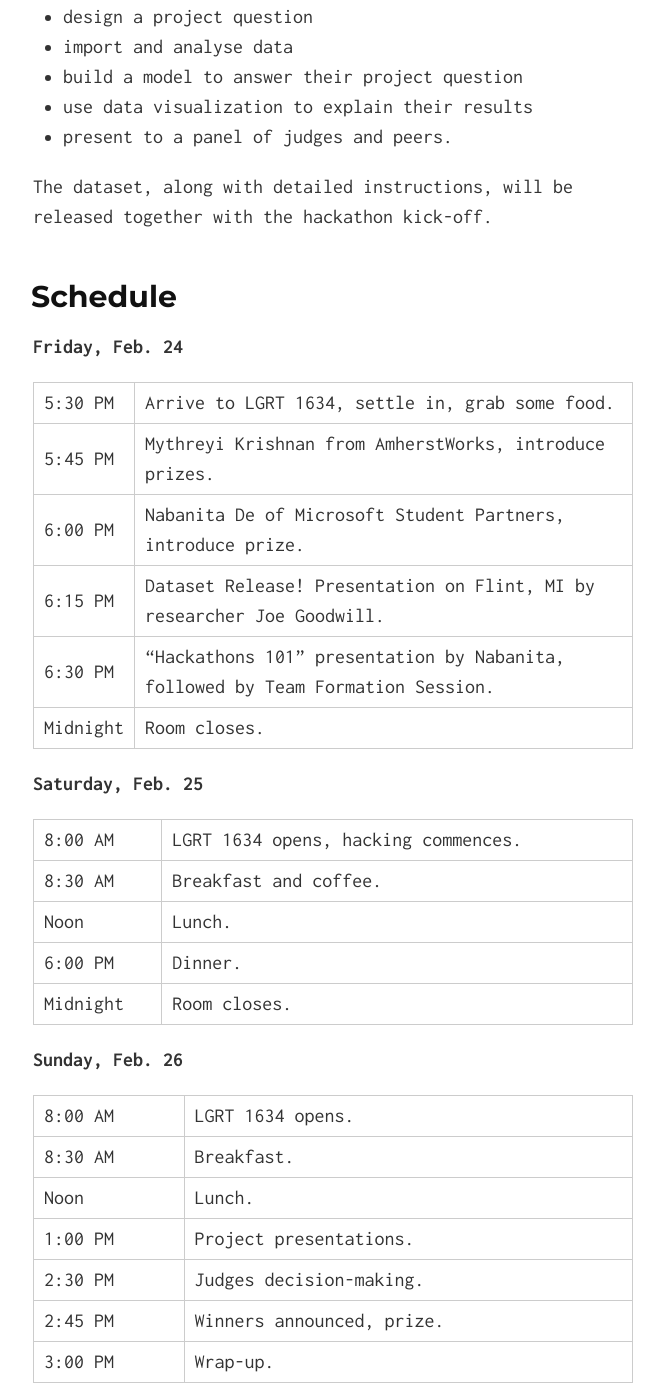
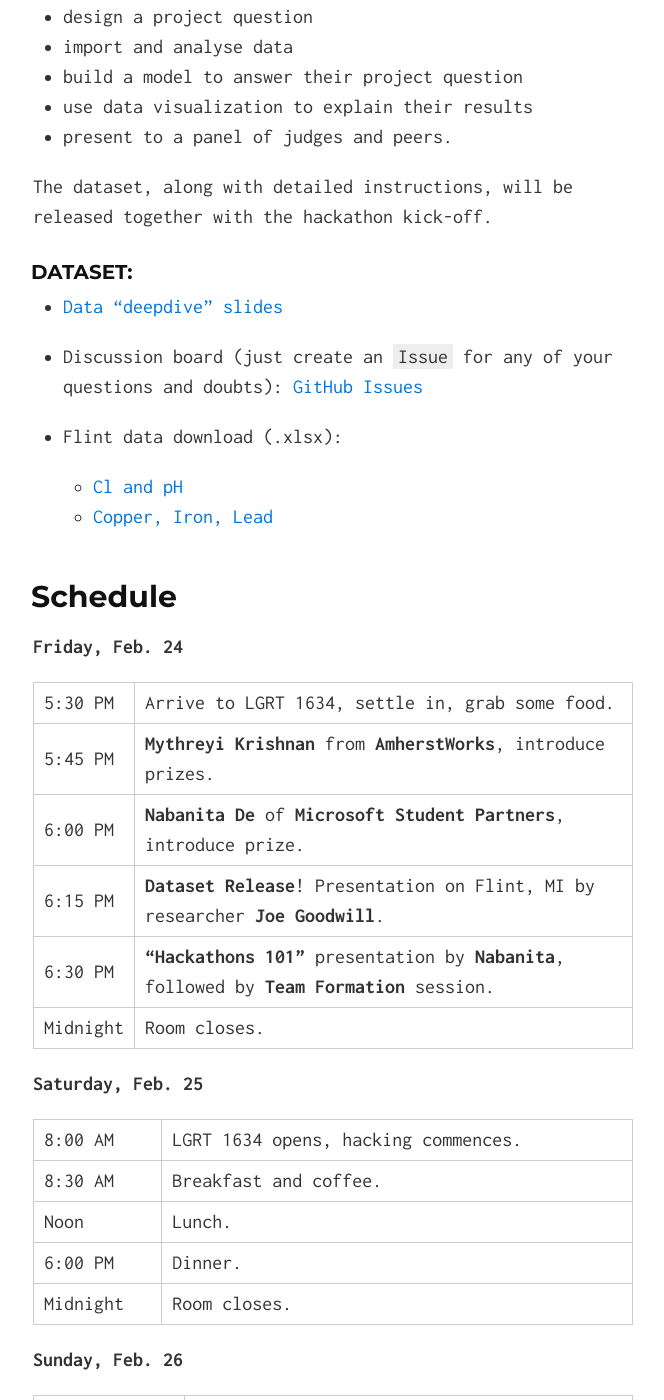
Before and after one commit to gridclub/Hack2O, a Jekyll site: the page built from index.md, in a window 1280 px wide and 1400 px high, scrolled down 2049 px. Shown: the whole window, without its empty margins (307-971 px from the left). Built offline with Jekyll 4.4.1, drawn with Linux system fonts in a browser that asks for light colours; nearby versions of some CDN libraries.

Commit message:
data release (finally)

```diff
--- a/index.md
+++ b/index.md
@@ -69,15 +69,17 @@
 
 The dataset, along with detailed instructions, will be released together with the hackathon kick-off.
 
-[//]: # (### Dataset: )
 
-[//]: # (* [Data deepdive slides](https://tinyurl.com/z48pvyw))
+### Dataset:
 
-[//]: # (* Discussion board (just create an `Issue` for any of your questions and doubts): [GitHub Issues](https://github.com/gridclub/Hack2O/issues))
+* [Data "deepdive" slides](https://tinyurl.com/z48pvyw)
 
-[//]: # (* Flint data download (.xlsx):)
-[//]: # ( + [Cl and pH](http://gridclub.io/Hack2O/assets/dataset/Chlorine_and_pH_for_GRiD.xlsx) )
-[//]: # ( + [Copper, Iron, Lead](http://gridclub.io/Hack2O/assets/dataset/Copper_Iron_and_Lead_for_GriD.xlsx) )
+* Discussion board (just create an `Issue` for any of your questions and doubts): [GitHub Issues](https://github.com/gridclub/Hack2O/issues)
+
+* Flint data download (.xlsx):
+  + [Cl and pH](http://gridclub.io/Hack2O/assets/dataset/Chlorine_and_pH_for_GRiD.xlsx)
+  + [Copper, Iron, Lead](http://gridclub.io/Hack2O/assets/dataset/Copper_Iron_and_Lead_for_GriD.xlsx)
+
 
 
 ## <a name="programme"></a> Schedule
@@ -85,10 +87,10 @@
 **Friday, Feb. 24**
 
 | 5:30 PM    | Arrive to LGRT 1634, settle in, grab some food. |
-| 5:45 PM    | Mythreyi Krishnan from AmherstWorks, introduce prizes. |
-| 6:00 PM    | Nabanita De of Microsoft Student Partners, introduce prize. |
-| 6:15 PM    | Dataset Release! Presentation on Flint, MI by researcher Joe Goodwill. |
-| 6:30 PM    | "Hackathons 101" presentation by Nabanita, followed by Team Formation Session. |
+| 5:45 PM    | **Mythreyi Krishnan** from **AmherstWorks**, introduce prizes. |
+| 6:00 PM    | **Nabanita De** of **Microsoft Student Partners**, introduce prize. |
+| 6:15 PM    | **Dataset Release**! Presentation on Flint, MI by researcher **Joe Goodwill**. |
+| 6:30 PM    | **"Hackathons 101"** presentation by **Nabanita**, followed by **Team Formation** session. |
 | Midnight   | Room closes. |
 
 **Saturday, Feb. 25**
```
